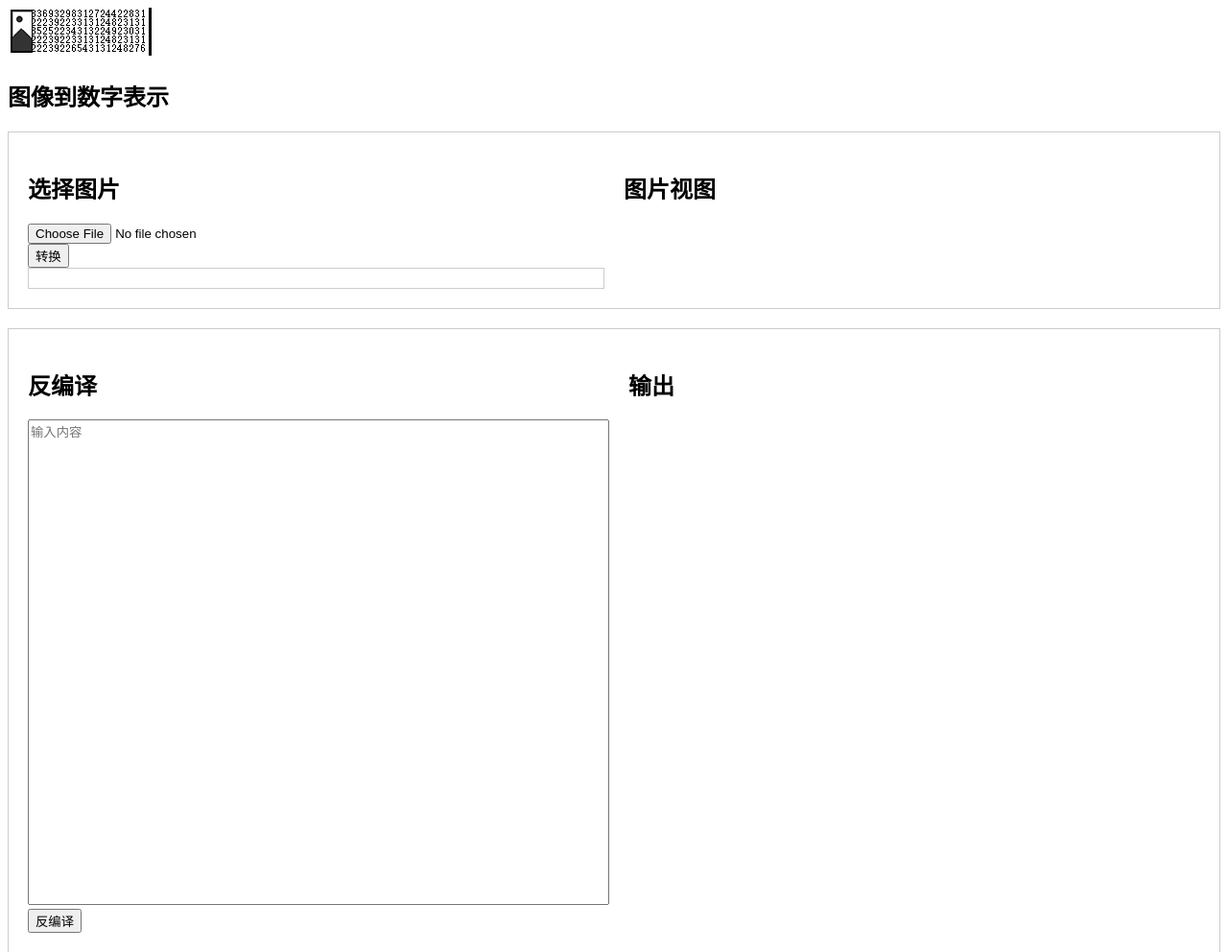
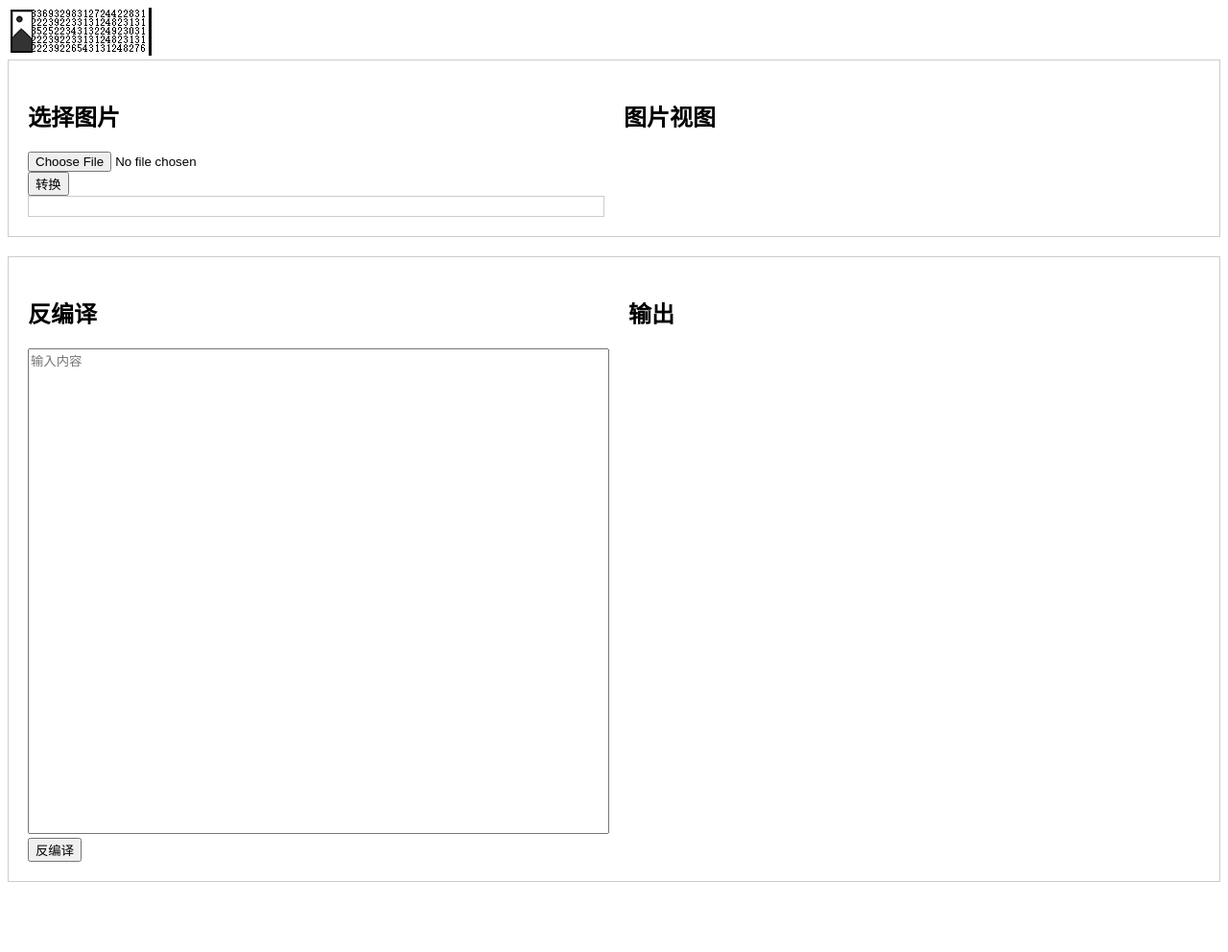
Before and after one commit to melonTMD/I2NR, a plain HTML site: page index.html in a window 1280 px wide. Shown: the top 992 px of the page at 96% size. After the commit the page ends 939 px from the top, so only its background shows below. Drawn offline with Linux system fonts and the light colour scheme.

Commit message:
Update index.html

```diff
--- a/index.html
+++ b/index.html
@@ -46,7 +46,7 @@
     </style>
 </head>
 <body>
-    <img src="I2NR.png"><h2>图像到数字表示</h2></div>
+    <img src="I2NR.png">
     <div class="container">
         <div class="input-container">
             <h2>选择图片</h2>
```
